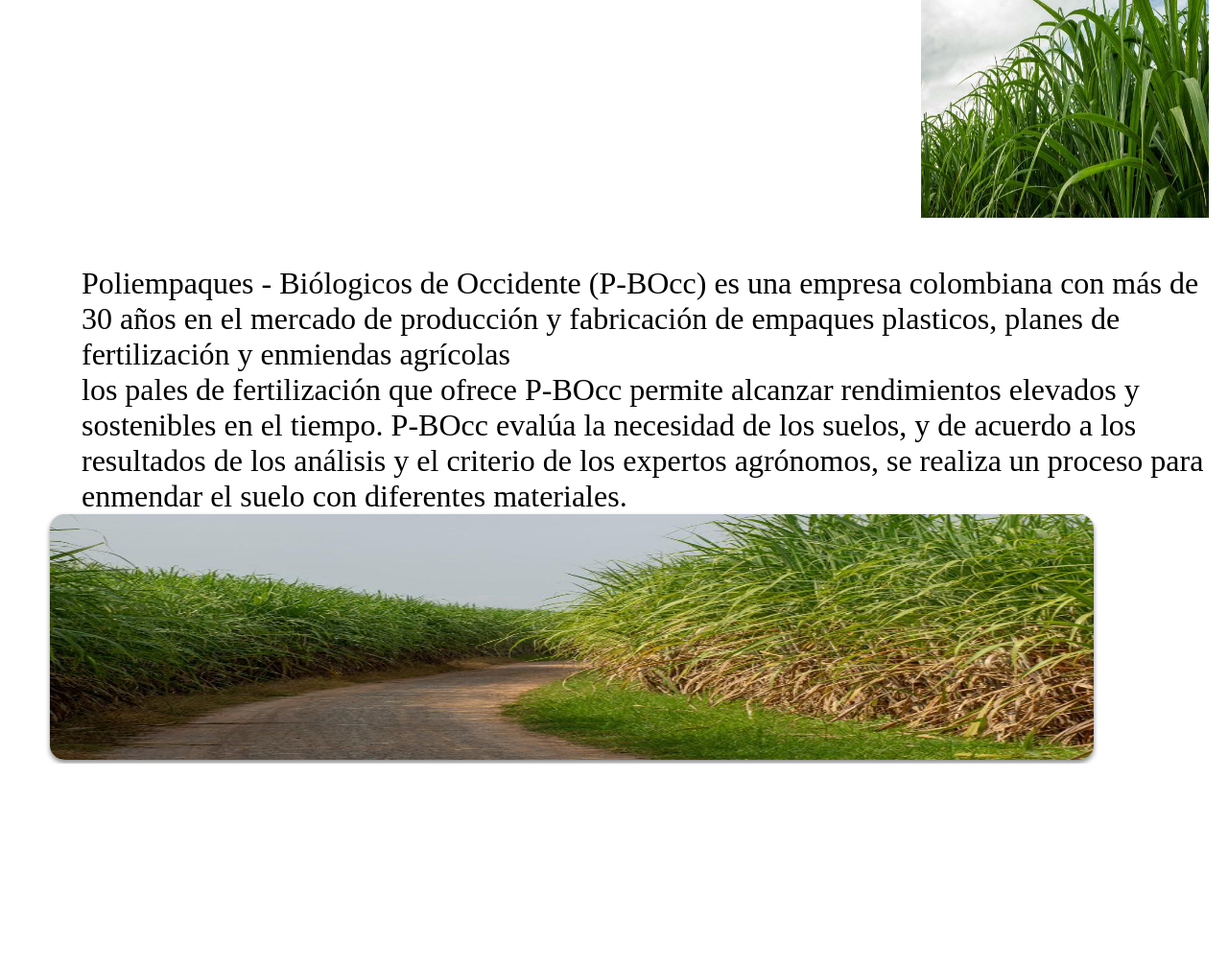
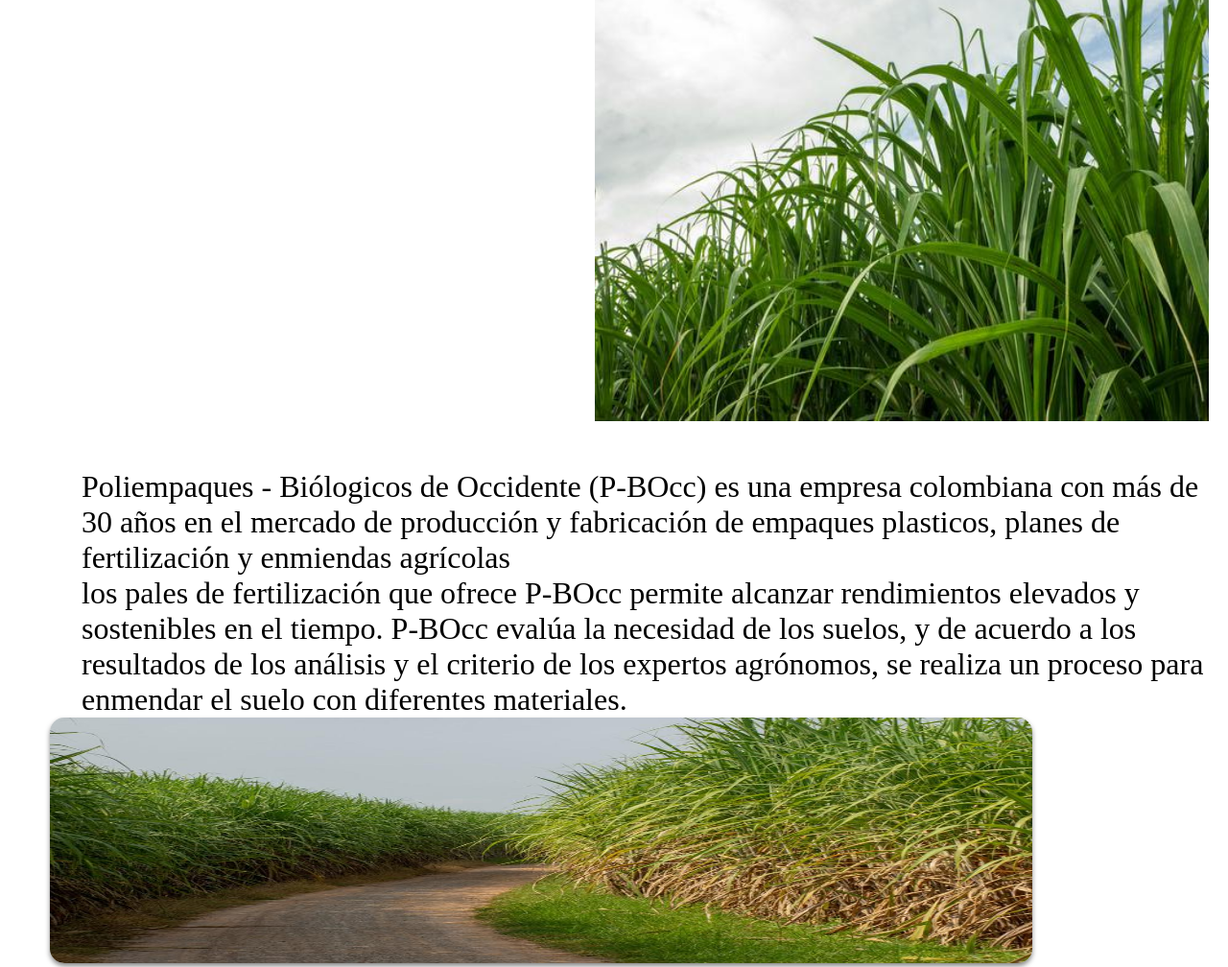
Before and after one commit to poliempaques/empaqueagricola0721, a plain HTML site: page index.html in a window 1280 px wide. Shown: the part 427-1435 px from the top of the page at 96% size. Before the commit the page ends 1223 px from the top, so only its background shows below. Drawn offline with Linux system fonts and the light colour scheme.

Commit message:
Add files via upload

```diff
--- a/css/style.css
+++ b/css/style.css
@@ -23,15 +23,18 @@
 }
 
 .img{
-width: 300px;
-height: 300px;
-margin-left: 100px;
+width: 50vw;
+height: 40vw;
+margin-left: 10px;
+
+max-width: 200
+
 }
 .imagen2{
 
-    width: 85vw;
+    width: 80vw;
     height: 20vw;
-    max-width: 1500px;
+    max-width: 1300px;
     min-width: 300px;
     margin-inline-start: 52px;
     border-radius: 15px;
```
